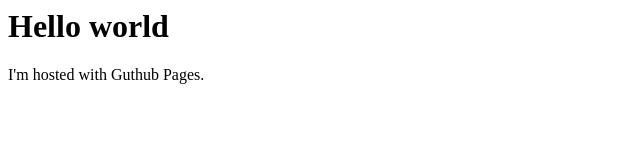
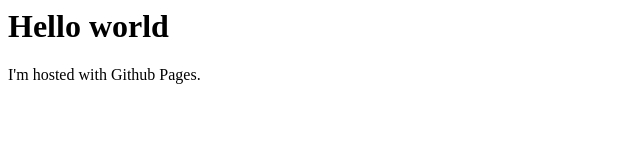
Before and after one commit to piam/piam.github.io, a plain HTML site: page index.html in a window 1280 px wide. Shown: the full height of the page, 0-640 px from the left. Drawn offline with Linux system fonts and the light colour scheme.

Commit message:
fixing typo

```diff
--- a/index.html
+++ b/index.html
@@ -2,6 +2,6 @@
 <html>
 <body>
 <h1>Hello world</h1>
-<p>I'm hosted with Guthub Pages.</p>
+<p>I'm hosted with Github Pages.</p>
 </body>
 </html>
```
